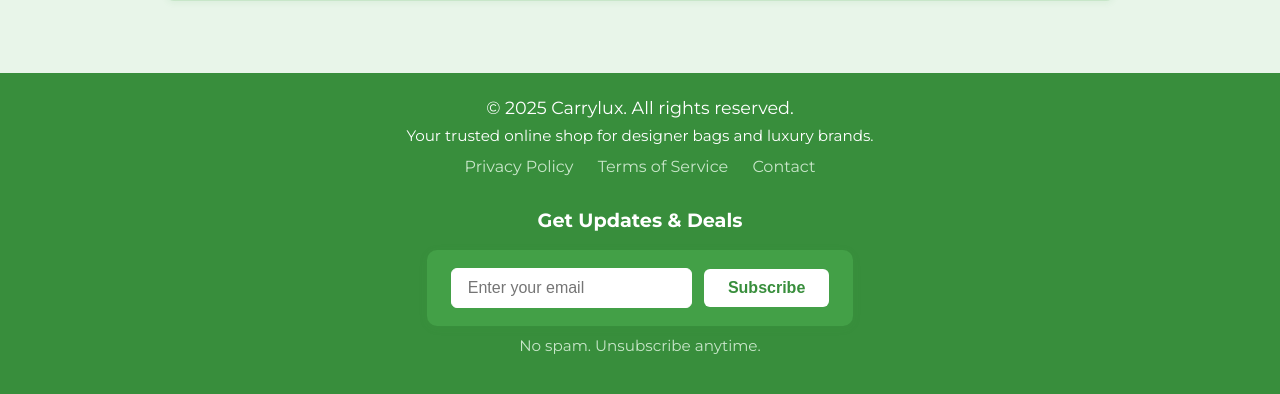
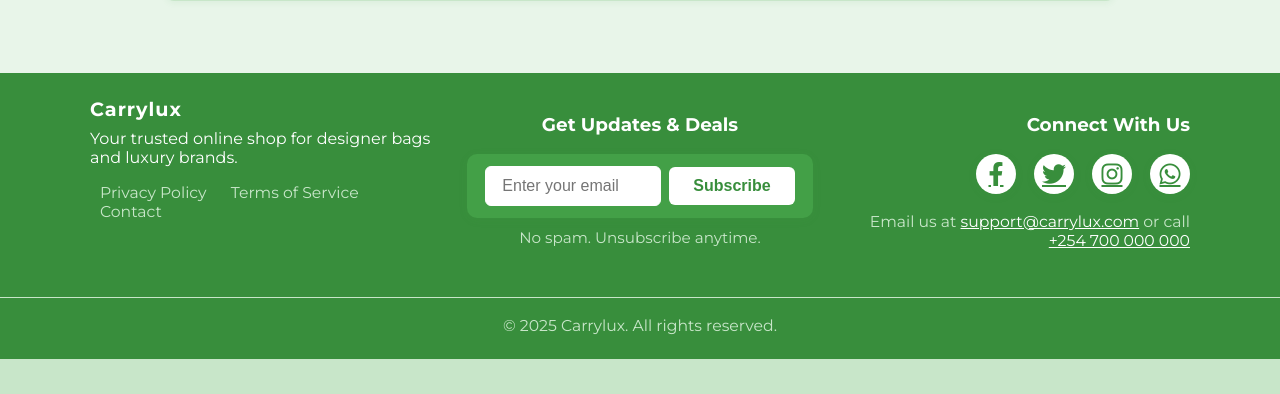
Before and after one commit to WangilaPrish/carrylux, a Django app: page / in a window 1280 px wide. Shown: the part 962-1356 px from the top of the page. After the commit the page ends 1321 px from the top, so only its background shows below. Run offline with Django 5.2, Linux system fonts and the light colour scheme; parts of the project's set-up code (start-up, migrations or seed data) failed here and were passed over; some libraries are stand-ins or nearby versions.

Commit message:
Revamp footer layout with enhanced styling, added social media links, and improved contact information for better user engagement

```diff
--- a/shop/templates/base.html
+++ b/shop/templates/base.html
@@ -71,28 +71,56 @@
         {% block content %}{% endblock %}
     </div>
     <footer style="background:#388e3c;color:#fff;padding:24px 0;text-align:center;margin-top:40px;width:100%;">
-        <div style="max-width:900px;margin:auto;">
-            <p style="margin:0;font-size:1.1em;font-weight:500;">&copy; {{ now|default:2025 }} Carrylux. All rights
-                reserved.</p>
-            <p style="margin:8px 0 0 0;font-size:0.95em;">Your trusted online shop for designer bags and luxury brands.
-            </p>
-            <div style="margin-top:12px;">
-                <a href="#" style="color:#c8e6c9;margin:0 10px;text-decoration:none;">Privacy Policy</a>
-                <a href="#" style="color:#c8e6c9;margin:0 10px;text-decoration:none;">Terms of Service</a>
-                <a href="#" style="color:#c8e6c9;margin:0 10px;text-decoration:none;">Contact</a>
+        <div
+            style="max-width:1100px;margin:auto;display:flex;flex-wrap:wrap;justify-content:space-between;align-items:flex-start;gap:32px;">
+            <div style="flex:1;min-width:220px;text-align:left;">
+                <p style="margin:0;font-size:1.2em;font-weight:600;letter-spacing:1px;">Carrylux</p>
+                <p style="margin:8px 0 0 0;font-size:1em;">Your trusted online shop for designer bags and luxury brands.
+                </p>
+                <div style="margin-top:16px;">
+                    <a href="#" style="color:#c8e6c9;margin:0 10px;text-decoration:none;font-size:0.98em;">Privacy
+                        Policy</a>
+                    <a href="#" style="color:#c8e6c9;margin:0 10px;text-decoration:none;font-size:0.98em;">Terms of
+                        Service</a>
+                    <a href="#" style="color:#c8e6c9;margin:0 10px;text-decoration:none;font-size:0.98em;">Contact</a>
+                </div>
             </div>
-            <!-- Newsletter Signup -->
-            <div style="margin:32px auto 0 auto;max-width:600px;text-align:center;">
-                <h2 style="color:#fff;font-size:1.2em;font-weight:600;margin-bottom:18px;">Get Updates &amp; Deals</h2>
+            <div style="flex:1;min-width:220px;text-align:center;">
+                <h2 style="color:#fff;font-size:1.15em;font-weight:600;margin-bottom:18px;">Get Updates &amp; Deals</h2>
                 <form
-                    style="display:inline-block;background:#43a047;padding:18px 24px;border-radius:10px;box-shadow:0 2px 8px rgba(67,160,71,0.10);">
+                    style="display:flex;justify-content:center;align-items:center;background:#43a047;padding:12px 18px;border-radius:10px;box-shadow:0 2px 8px rgba(67,160,71,0.10);gap:8px;">
                     <input type="email" placeholder="Enter your email" required
-                        style="padding:10px 16px;border-radius:6px;border:1px solid #fff;font-size:1em;margin-right:8px;">
+                        style="padding:10px 16px;border-radius:6px;border:1px solid #fff;font-size:1em;flex:1;min-width:120px;">
                     <button type="submit"
                         style="background:#fff;color:#388e3c;padding:10px 24px;border:none;border-radius:6px;font-size:1em;font-weight:600;cursor:pointer;">Subscribe</button>
                 </form>
                 <p style="color:#c8e6c9;font-size:0.95em;margin-top:10px;">No spam. Unsubscribe anytime.</p>
             </div>
+            <div style="flex:1;min-width:220px;text-align:right;">
+                <h2 style="color:#fff;font-size:1.15em;font-weight:600;margin-bottom:18px;">Connect With Us</h2>
+                <div style="display:flex;justify-content:flex-end;gap:18px;">
+                    <a href="#" title="Facebook"
+                        style="background:#fff;color:#388e3c;border-radius:50%;width:40px;height:40px;display:flex;align-items:center;justify-content:center;font-size:1.5em;box-shadow:0 2px 8px rgba(67,160,71,0.10);transition:background 0.2s;"><i
+                            class="fab fa-facebook-f"></i></a>
+                    <a href="#" title="Twitter"
+                        style="background:#fff;color:#388e3c;border-radius:50%;width:40px;height:40px;display:flex;align-items:center;justify-content:center;font-size:1.5em;box-shadow:0 2px 8px rgba(67,160,71,0.10);transition:background 0.2s;"><i
+                            class="fab fa-twitter"></i></a>
+                    <a href="#" title="Instagram"
+                        style="background:#fff;color:#388e3c;border-radius:50%;width:40px;height:40px;display:flex;align-items:center;justify-content:center;font-size:1.5em;box-shadow:0 2px 8px rgba(67,160,71,0.10);transition:background 0.2s;"><i
+                            class="fab fa-instagram"></i></a>
+                    <a href="#" title="WhatsApp"
+                        style="background:#fff;color:#388e3c;border-radius:50%;width:40px;height:40px;display:flex;align-items:center;justify-content:center;font-size:1.5em;box-shadow:0 2px 8px rgba(67,160,71,0.10);transition:background 0.2s;"><i
+                            class="fab fa-whatsapp"></i></a>
+                </div>
+                <p style="color:#c8e6c9;font-size:0.98em;margin-top:18px;">Email us at <a
+                        href="mailto:support@carrylux.com"
+                        style="color:#fff;text-decoration:underline;">support@carrylux.com</a> or call <a
+                        href="tel:+254700000000" style="color:#fff;text-decoration:underline;">+254 700 000 000</a></p>
+            </div>
+        </div>
+        <div
+            style="margin-top:32px;border-top:1px solid #c8e6c9;padding-top:18px;text-align:center;font-size:0.98em;color:#c8e6c9;">
+            &copy; {{ now|default:2025 }} Carrylux. All rights reserved.
         </div>
     </footer>
 </body>
```
